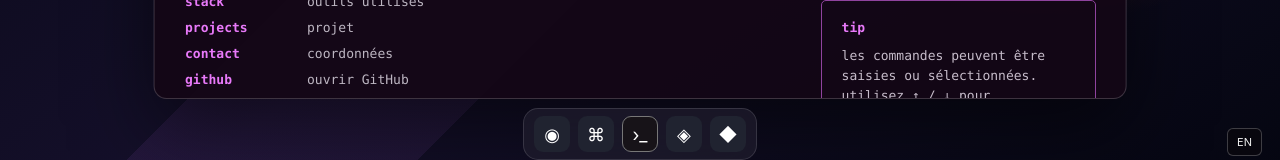
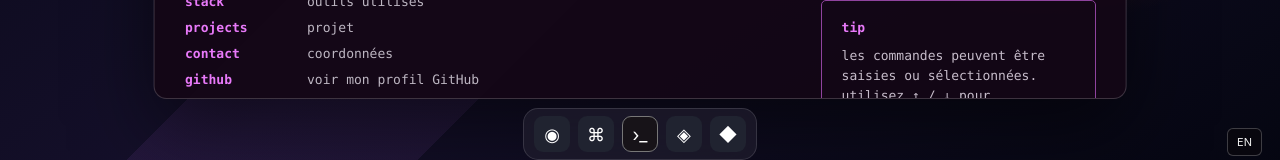
Before and after one commit to emma-dasilva-dev/emma-dasilva-portfolio, a Next.js app: page /fr in a window 1280 px wide. Shown: the part 629-789 px from the top of the page. Built offline with nearby package versions, Linux system fonts and the light colour scheme.

Commit message:
fix: make github command opt-in

```diff
--- a/src/components/terminal/TerminalPortfolio.tsx
+++ b/src/components/terminal/TerminalPortfolio.tsx
@@ -28,11 +28,11 @@ export function TerminalPortfolio({ locale }: { locale: Locale }) {
   const [historyIndex, setHistoryIndex] = useState(-1);
   const commands = useMemo(() => ["about", "experience", "stack", "projects", "contact", "github", "help", "clear"], []);
   const copy = locale === "en" ? {
-    welcome: "Welcome to my interactive portfolio.", hint: "Type 'help' or select a command below.", role: "Cybersecurity & Computer Engineering student", focus: "systems | security | software engineering", available: "available commands:", unknown: "command not found", tip: "commands can be typed or selected. use ↑ / ↓ for history.", stackIntro: "tools and technologies currently in use:",
-    labels: { about: "about me", experience: "experience & training", stack: "tools in active use", projects: "project work", contact: "contact information", github: "open GitHub profile", help: "show commands", clear: "clear terminal" }
+    welcome: "Welcome to my interactive portfolio.", hint: "Type 'help' or select a command below.", role: "Cybersecurity & Computer Engineering student", focus: "systems | security | software engineering", available: "available commands:", unknown: "command not found", tip: "commands can be typed or selected. use ↑ / ↓ for history.", stackIntro: "tools and technologies currently in use:", githubIntro: "My GitHub contains my repositories, experiments and ongoing development work.", githubLink: "view GitHub profile",
+    labels: { about: "about me", experience: "experience & training", stack: "tools in active use", projects: "project work", contact: "contact information", github: "view GitHub profile", help: "show commands", clear: "clear terminal" }
   } : {
-    welcome: "Bienvenue dans mon portfolio interactif.", hint: "Tapez 'help' ou sélectionnez une commande ci-dessous.", role: "Étudiante en cybersécurité & génie informatique", focus: "systèmes | sécurité | génie logiciel", available: "commandes disponibles :", unknown: "commande introuvable", tip: "les commandes peuvent être saisies ou sélectionnées. utilisez ↑ / ↓ pour l’historique.", stackIntro: "outils et technologies actuellement utilisés :",
-    labels: { about: "à propos", experience: "expérience & formation", stack: "outils utilisés", projects: "projet", contact: "coordonnées", github: "ouvrir GitHub", help: "afficher les commandes", clear: "effacer le terminal" }
+    welcome: "Bienvenue dans mon portfolio interactif.", hint: "Tapez 'help' ou sélectionnez une commande ci-dessous.", role: "Étudiante en cybersécurité & génie informatique", focus: "systèmes | sécurité | génie logiciel", available: "commandes disponibles :", unknown: "commande introuvable", tip: "les commandes peuvent être saisies ou sélectionnées. utilisez ↑ / ↓ pour l’historique.", stackIntro: "outils et technologies actuellement utilisés :", githubIntro: "Mon GitHub contient mes dépôts, mes expérimentations et mes travaux de développement en cours.", githubLink: "voir mon profil GitHub",
+    labels: { about: "à propos", experience: "expérience & formation", stack: "outils utilisés", projects: "projet", contact: "coordonnées", github: "voir mon profil GitHub", help: "afficher les commandes", clear: "effacer le terminal" }
   };
 
   function outputFor(command: Command): React.ReactNode {
@@ -45,7 +45,7 @@ export function TerminalPortfolio({ locale }: { locale: Locale }) {
     }
     if (command === "projects") return <div className={styles.projectOutput}><strong>Bandit Redline Journal</strong><p>{locale === "en" ? "A practical cybersecurity journal documenting my progress through OverTheWire Bandit, with Linux, Bash, SSH and command-line problem solving." : "Un journal pratique de cybersécurité documentant ma progression sur OverTheWire Bandit, avec Linux, Bash, SSH et la résolution de problèmes en ligne de commande."}</p><div><a href={journalUrl} target="_blank" rel="noreferrer">journal ↗</a><a href={banditUrl} target="_blank" rel="noreferrer">OverTheWire ↗</a></div></div>;
     if (command === "contact") return <div className={styles.links}>{content.contact.links.map(link => <a key={link.label} href={link.href} target={link.href.startsWith("mailto:") ? undefined : "_blank"} rel="noreferrer">{link.label}<span>↗</span></a>)}</div>;
-    if (command === "github") { if (typeof window !== "undefined") window.open(githubUrl, "_blank", "noopener,noreferrer"); return <p className={styles.muted}>github.com/emma-dasilva-dev ↗</p>; }
+    if (command === "github") return <div className={styles.projectOutput}><p>{copy.githubIntro}</p><div><a href={githubUrl} target="_blank" rel="noreferrer">{copy.githubLink} ↗</a></div></div>;
     return null;
   }
 
@@ -76,7 +76,7 @@ export function TerminalPortfolio({ locale }: { locale: Locale }) {
           <div className={styles.helpGrid}><div><p className={styles.sectionLabel}>{copy.available}</p><CommandList commands={commands} labels={copy.labels} onRun={runCommand}/></div><aside><strong>tip</strong><p>{copy.tip}</p></aside></div>
         </div>
         {history.map((entry, index) => <div className={styles.entry} key={`${entry.command}-${index}`}><p><Prompt/> {entry.command}</p>{entry.output}</div>)}
-        <form className={styles.promptLine} onSubmit={e => { e.preventDefault(); runCommand(input); }}><Prompt/><input ref={inputRef} value={input} onChange={e => setInput(e.target.value)} onKeyDown={e => { if (e.key === "ArrowUp") { e.preventDefault(); navigateHistory(-1); } if (e.key === "ArrowDown") { e.preventDefault(); navigateHistory(1); } }} aria-label="Terminal command" autoCapitalize="none" autoComplete="off" spellCheck={false}/><span className={styles.cursor}/></form>
+        <form className={styles.promptLine} onSubmit={e => { e.preventDefault(); runCommand(input); }}><Prompt/><input ref={inputRef} value={input} onChange={e => setInput(e.target.value)} onKeyDown={e => { if (e.key === "ArrowUp") { e.preventDefault(); navigateHistory(-1); } if (e.key === "ArrowDown") { e.preventDefault(); navigateHistory(1); } }} aria-label="Terminal command" autoCapitalize="none" autoComplete="off" spellCheck={false}/></form>
       </div>
     </section>
     <nav className={styles.dock} aria-label="Desktop dock"><span>◉</span><span>⌘</span><span className={styles.dockActive}>›_</span><span>◈</span><span>◆</span></nav>
```
